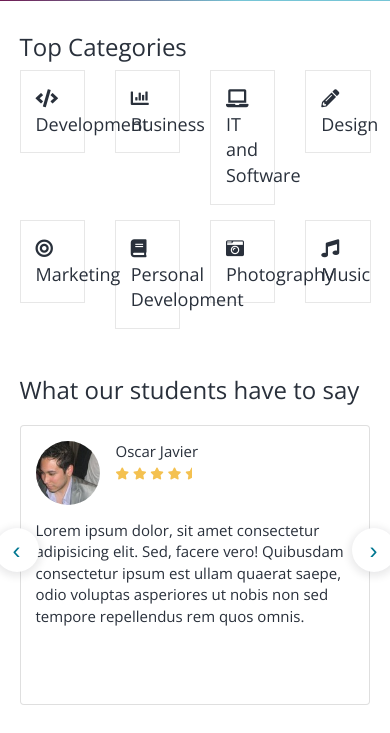
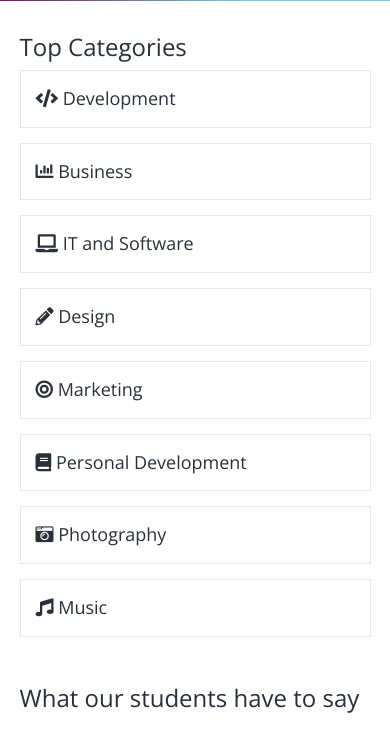
Before and after one commit to dt-japanscript/eLearning.github.io, a plain HTML site: page index.html in a window 390 px wide. Shown: the part 1904-2637 px from the top of the page. Drawn offline with nearby package versions, Linux system fonts and the light colour scheme.

Commit message:
Modify responsive of Categories section

```diff
--- a/index.html
+++ b/index.html
@@ -519,49 +519,49 @@
         <div class="categories__content">
             <h2>Top Categories</h2>
             <div class="row">
-                <div class="col-3">
+                <div class="col-12 col-md-6 col-lg-4 col-xl-3">
                     <div class="categories__item">
                         <i class="fa fa-code"></i>
                         <span>Development</span>
                     </div>
                 </div>
-                <div class="col-3">
+                <div class="col-12 col-md-6 col-lg-4 col-xl-3">
                     <div class="categories__item">
                         <i class="fa fa-chart-bar"></i>
                         <span>Business</span>
                     </div>
                 </div>
-                <div class="col-3">
+                <div class="col-12 col-md-6 col-lg-4 col-xl-3">
                     <div class="categories__item">
                         <i class="fa fa-laptop"></i>
                         <span>IT and Software</span>
                     </div>
                 </div>
-                <div class="col-3">
+                <div class="col-12 col-md-6 col-lg-4 col-xl-3">
                     <div class="categories__item">
                         <i class="fa fa-pencil-alt"></i>
                         <span>Design</span>
                     </div>
                 </div>
-                <div class="col-3">
+                <div class="col-12 col-md-6 col-lg-4 col-xl-3">
                     <div class="categories__item">
                         <i class="fa fa-bullseye"></i>
                         <span>Marketing</span>
                     </div>
                 </div>
-                <div class="col-3">
+                <div class="col-12 col-md-6 col-lg-4 col-xl-3">
                     <div class="categories__item">
                         <i class="fa fa-book"></i>
                         <span>Personal Development</span>
                     </div>
                 </div>
-                <div class="col-3">
+                <div class="col-12 col-md-6 col-lg-4 col-xl-3">
                     <div class="categories__item">
                         <i class="fa fa-camera-retro"></i>
                         <span>Photography</span>
                     </div>
                 </div>
-                <div class="col-3">
+                <div class="col-12 col-md-6 col-lg-4 col-xl-3">
                     <div class="categories__item">
                         <i class="fa fa-music"></i>
                         <span>Music</span>
```
